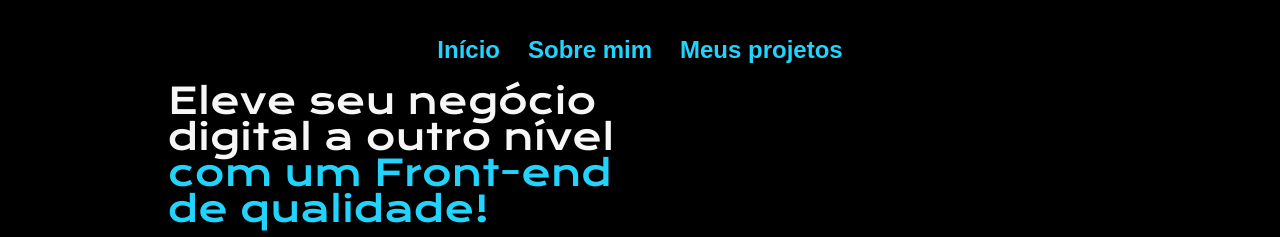
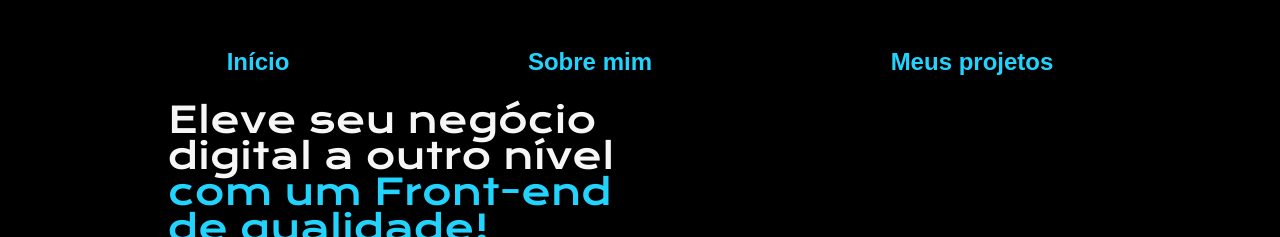
Before and after one commit to Monteiross/Projeto_Portifolio_ALURA, a plain HTML site: page index.html in a window 1280 px wide. Shown: the top 237 px of the page. Drawn offline with nearby package versions, Linux system fonts and the light colour scheme.

Commit message:
ajuste menu

```diff
--- a/style/style.css
+++ b/style/style.css
@@ -48,13 +48,15 @@ nav, footer {
 }
 
 nav {
-    gap: 80px;
+    display: flex;
+    justify-content: space-evenly;
 }
 
 .cabecalho {
     margin-top: 3%;
     background-color: var(--cor-primaria);
 }
+
 
 .cabecalho__menu__link {
     text-decoration: none;
@@ -192,7 +194,7 @@ nav {
 
 /* RESPONSIVIDADE */
 
-@media (max-width: 1200px) {
+@media (max-width: 860px) {
 
     .cabecalho {
         margin-bottom: 5%;
```
